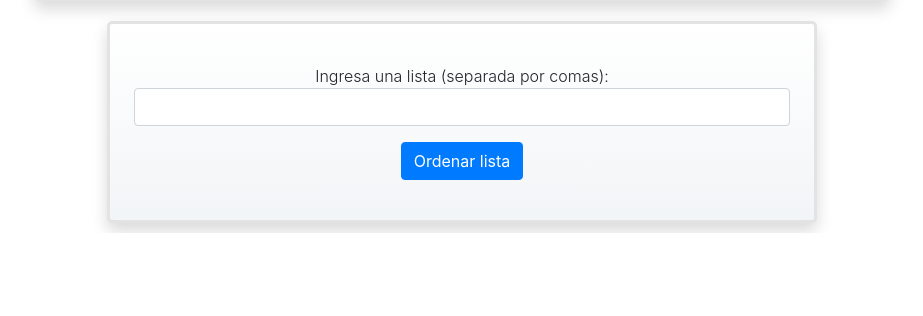
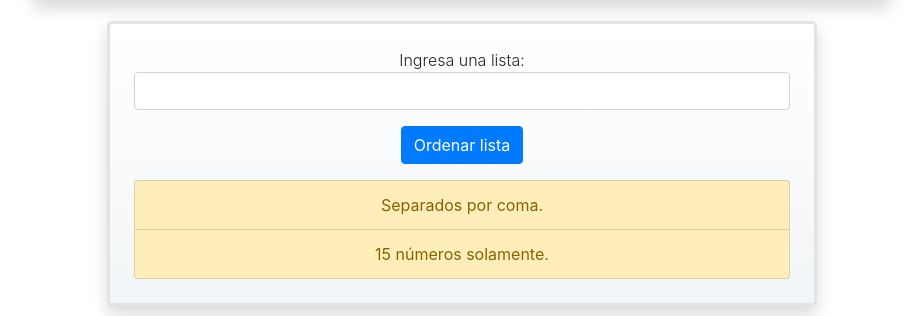
Before and after one commit to mochi182/Algorithm-practice, a Django app: page / in a window 1280 px wide. Shown: the part 884-1200 px from the top of the page, without its empty margins (178-1101 px from the left). Before the commit the page ends 1117 px from the top, so only its background shows below. Run offline with Django 3.2, Linux system fonts and the light colour scheme; some libraries are stand-ins or nearby versions.

Commit message:
Diagrama estático.

```diff
--- a/algoritmo/templates/algoritmo/algoritmo.html
+++ b/algoritmo/templates/algoritmo/algoritmo.html
@@ -16,12 +16,15 @@
 	</div>
 
 	<div class="flexBox1 text-center shadow p-4">
-		<p class="font-weight-bold">{{ lista }}</p>
-		<b class="font-weight-light">Ingresa una lista (separada por comas):</b>
+		<b class="font-weight-light">Ingresa una lista:</b>
 		<form action="nueva_lista" method="POST">{% csrf_token %}
 			{{ form.as_p }}
 			<button type="submit" class="btn btn-primary">Ordenar lista</button>
 		</form>
+		<ul class="list-group">
+			<li class="list-group-item list-group-item-warning">Separados por coma.</li>
+			<li class="list-group-item list-group-item-warning">15 números solamente.</li>
+		</ul>
 	</div>
 
 </div>
@@ -31,9 +34,57 @@
 	$( document ).ready(function() {
 		var c = document.getElementById("myCanvas");
 		var ctx = c.getContext("2d");
+		ctx.font = "20px Arial";
+		var x = document.getElementById("myCanvas").width;
+		var y = document.getElementById("myCanvas").height;
+		var radio = 28
 		var lista = ("{{ lista }}").split(/ *, *| *\/ */);
-		ctx.font = "30px Arial";
-		ctx.fillText(lista[4], 10, 50);
+
+		if (lista.length<=15){
+			dibujaArbol(lista);}
+		else{
+			ctx.fillStyle = "red";
+			ctx.fillText("Ingresa 15 números solamente.", 250, y/2);}
+
+		function dibujaArbol(lista){
+			var valores = {
+				0: [x/2, 2*y/6],
+				1: [x/4, 3*y/6],
+				2: [3*x/4, 3*y/6],
+				3: [x/8, 4*y/6],
+				4: [3*x/8, 4*y/6],
+				5: [5*x/8, 4*y/6],
+				6: [7*x/8, 4*y/6],
+				7: [x/16, 5*y/6],
+				8: [3*x/16, 5*y/6],
+				9: [5*x/16, 5*y/6],
+				10: [7*x/16, 5*y/6],
+				11: [9*x/16, 5*y/6],
+				12: [11*x/16, 5*y/6],
+				13: [13*x/16, 5*y/6],
+				14: [15*x/16, 5*y/6]
+			};
+			for (i = lista.length-1; i > -1; i--) {
+				var indicePadre = Math.floor((i-1)/2);
+				if(indicePadre>=0){
+					ctx.beginPath();
+					ctx.moveTo(valores[i][0], valores[i][1]);
+					ctx.lineTo(valores[indicePadre][0], valores[indicePadre][1]);
+					ctx.strokeStyle = "black";
+					ctx.stroke();}
+				}
+			for (i = 0; i < lista.length; i++) {
+				ctx.beginPath();
+				ctx.arc(valores[i][0], valores[i][1], radio, 0, 2*Math.PI, false);
+				ctx.fillStyle = "#308be6";
+				ctx.fill();
+				ctx.textAlign = "center";
+				ctx.fillStyle = "white";
+				ctx.fillText(lista[i], valores[i][0], valores[i][1]+8);
+			}
+		}
+
+
 	});
 </script>
 
```
